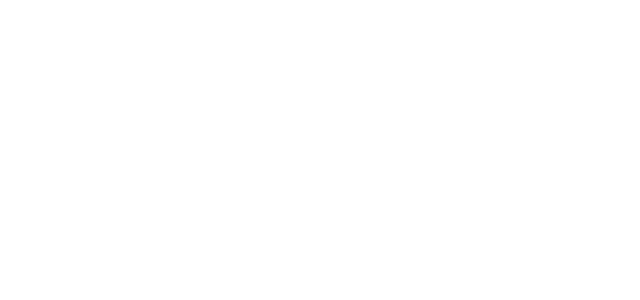
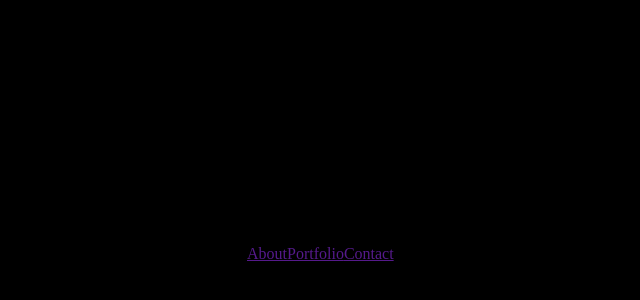
Before and after one commit to ramirezc1/CristianRamirez, a React (Create React App) app: page / in a window 1280 px wide. Shown: the part 146-446 px from the top of the page, without its empty margins (9-649 px from the left). Built offline with nearby package versions, Linux system fonts and the light colour scheme.

Commit message:
added pages

```diff
--- a/src/App.js
+++ b/src/App.js
@@ -1,9 +1,14 @@
 import React from "react";
 import "./App.css";
 import "tachyons";
+import Home from "./pages/Home";
 
 function App() {
-  return <div className="App"></div>;
+  return (
+    <div className="App">
+      <Home></Home>
+    </div>
+  );
 }
 
 export default App;
--- a/src/index.css
+++ b/src/index.css
@@ -1,4 +1,12 @@
+html,
 body {
   margin: 0;
-  font-family: sans-serif;
+  padding: 0;
+  font-family: "Semibold";
+  color: white;
+  background: #000;
 }
+
+h1 {
+  color: white;
+}
--- /dev/null
+++ b/src/pages/About.js
@@ -0,0 +1,23 @@
+import React from "react";
+
+const About = () => {
+  return (
+    <div>
+      {/* @TODO logo*/}
+      {/* @TODO img*/}
+      <img src="" alt="" />
+      <h1>About</h1>
+      {/* @TODO edit*/}
+      <p>
+        Lorem ipsum, dolor sit amet consectetur adipisicing elit. Error maiores,
+        autem voluptatibus hic animi dolores nobis ullam excepturi aliquid.
+        Quibusdam assumenda nihil, laborum molestiae perspiciatis error quis
+        architecto quisquam autem.
+      </p>
+      {/* @TODO link to download*/}
+      <a href="">Resume</a>
+    </div>
+  );
+};
+
+export default About;
--- /dev/null
+++ b/src/pages/Contact.js
@@ -0,0 +1,22 @@
+import React from "react";
+
+const Contact = () => {
+  return (
+    <div>
+      {/* @TODO logo*/}
+      <h1>Contact</h1>
+      {/* @TODO add text */}
+      <p>
+        Lorem ipsum dolor sit, amet consectetur adipisicing elit. Nobis nemo
+        quis iusto dicta, sequi commodi deserunt ex porro fuga maxime omnis
+        minus eveniet dolores delectus numquam eaque aperiam vitae possimus?
+      </p>
+      {/* @TODO click to copy */}
+      <p>ramirezcristian81@live.com</p>
+      {/* @TODO Link */}
+      <p>LinkedIn</p>
+    </div>
+  );
+};
+
+export default Contact;
--- /dev/null
+++ b/src/pages/Home.css
@@ -0,0 +1,6 @@
+.center {
+  position: absolute;
+  height: 100%;
+  display: flex;
+  align-items: center;
+}
--- /dev/null
+++ b/src/pages/Home.js
@@ -0,0 +1,20 @@
+import React from "react";
+import About from "./About";
+import Portfolio from "./Portfolio";
+import "./Home.css";
+import Contact from "./Contact";
+
+const Home = () => {
+  return (
+    <div className="center pa7">
+      {/* <About></About>
+        <Portfolio></Portfolio>
+        <Contact></Contact> */}
+      <a href="">About</a>
+      <a href="">Portfolio</a>
+      <a href="">Contact</a>
+    </div>
+  );
+};
+
+export default Home;
--- /dev/null
+++ b/src/pages/Portfolio.js
@@ -0,0 +1,18 @@
+import React from "react";
+
+const Portfolio = () => {
+  return (
+    <div className="max-width">
+      {/* @TODO logo*/}
+      {/* @TODO add project links*/}
+      <a href="">
+        <div>Project1</div>
+      </a>
+      <a href="">
+        <div>Project2</div>
+      </a>
+    </div>
+  );
+};
+
+export default Portfolio;
```
Also changed, not shown: package.json (+7 -2 lines), 1 other file (tests, documents, lock files or other folders).
